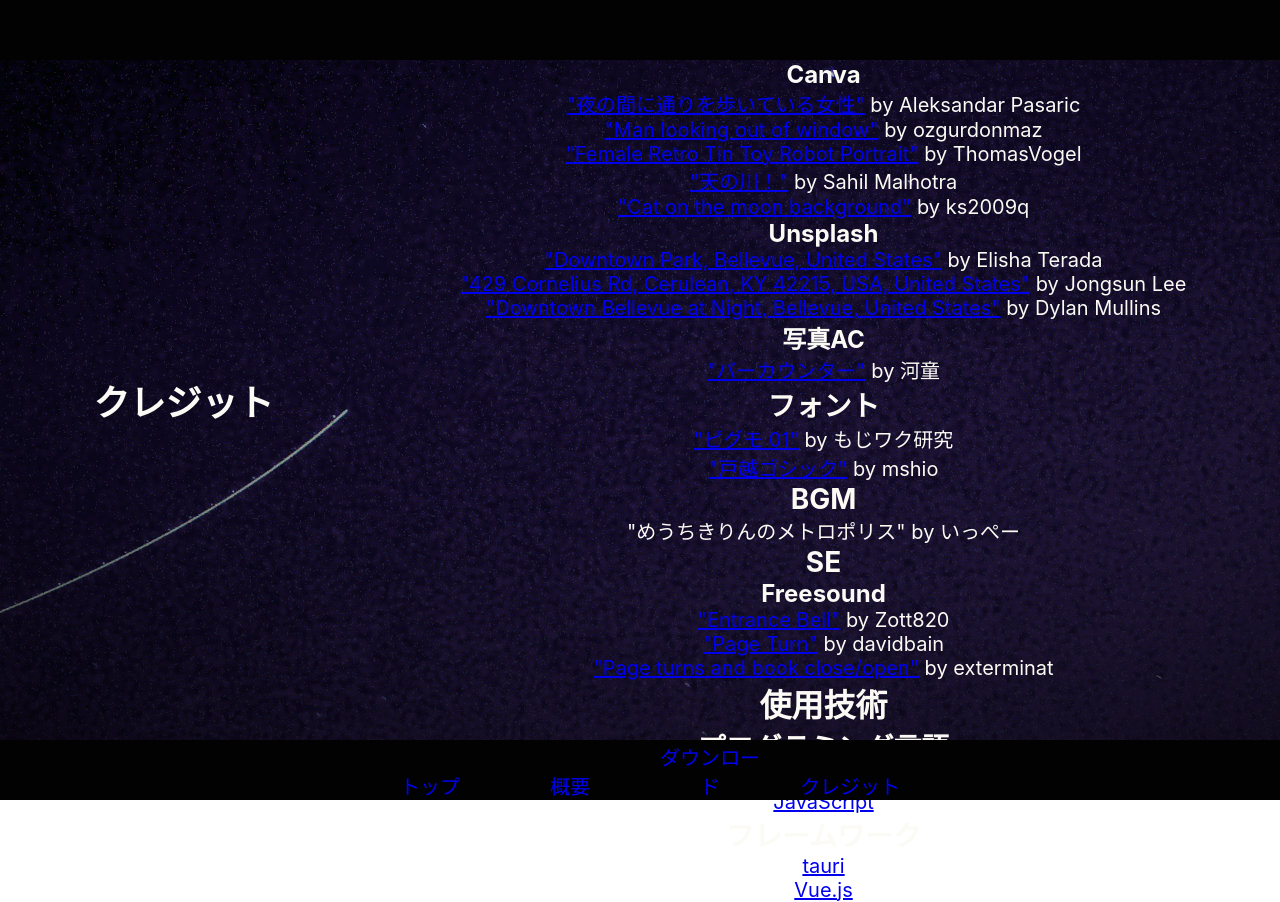
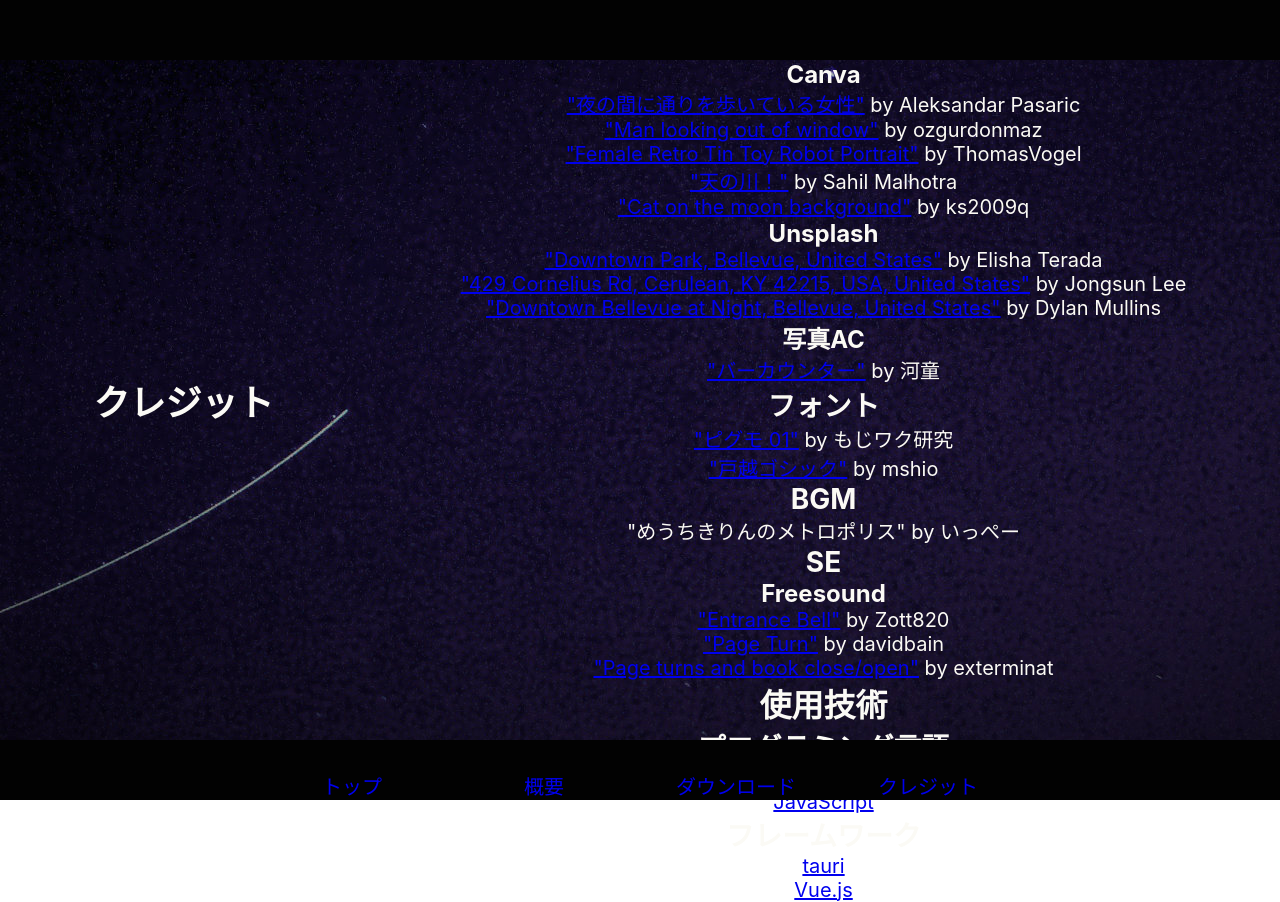
Before and after one commit to ichi-h/myochikirin-hp, a React (Create React App) app: page /credit in a window 1280 px wide. Built offline with nearby package versions, Linux system fonts and the light colour scheme.

Commit message:
fix item's margin

```diff
--- a/src/assets/css/Navbar.css
+++ b/src/assets/css/Navbar.css
@@ -3,6 +3,8 @@
   bottom: 0;
   right: 50%;
   transform: translateX(50%);
+
+  width: 80%;
 
   z-index: 2;
 }
@@ -10,8 +12,7 @@
 .navbar li {
   list-style: none;
   display: inline-block;
-  width: 10rem;
-  margin: 0 2rem;
+  width: 15vw;
 }
 
 .navbar li a {
```
